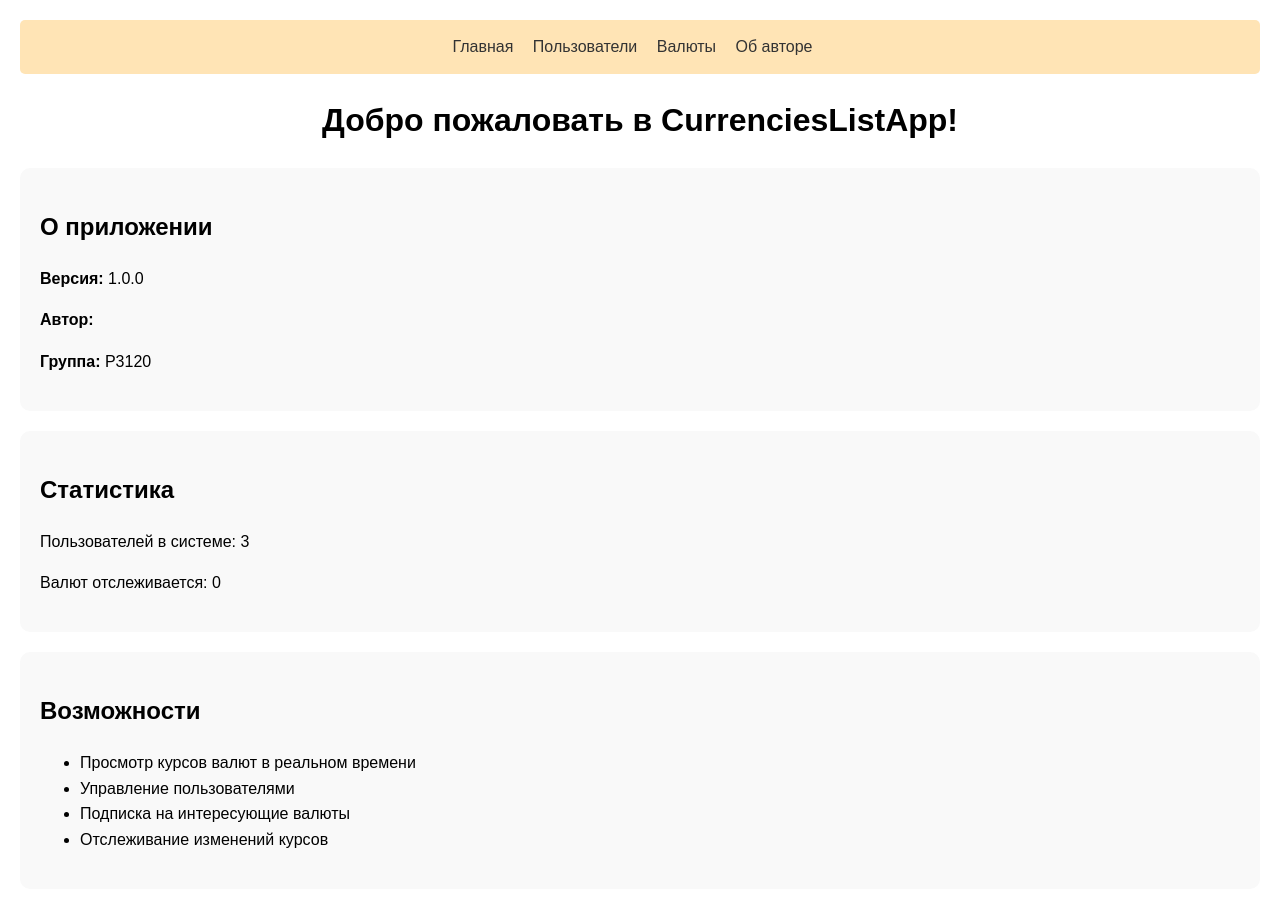
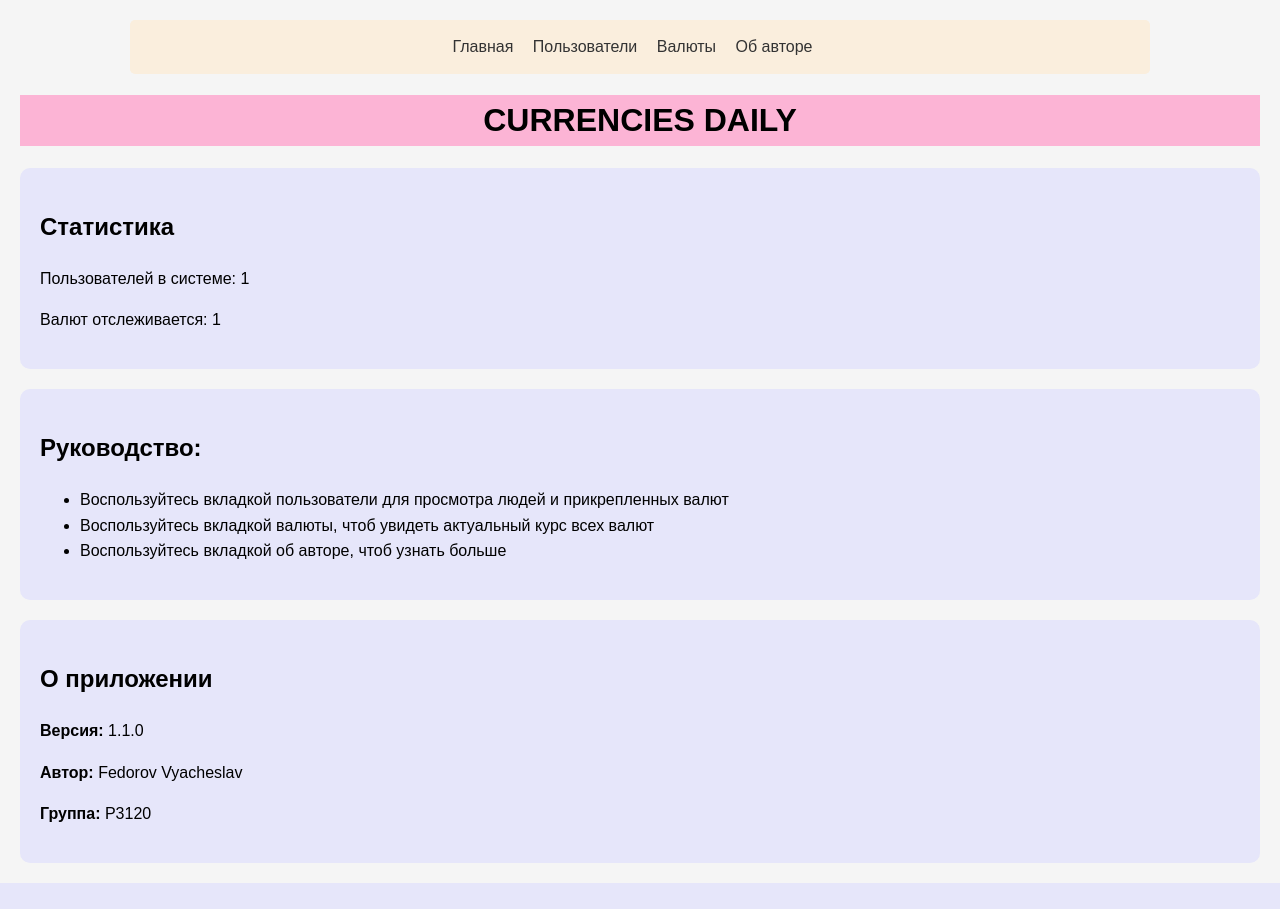
Before and after one commit to nchskl/ITMO_py_lab9, a Python web app: template myapp/templates/index.html in a window 1280 px wide. After the commit the page ends 883 px from the top, so only its background shows below. Run offline with Jinja, Linux system fonts and the light colour scheme; the template is opened without the code that fills it: most values are stand-ins (such as "Sample title", 1, 10 or a date in 2020).

Commit message:
Vyacheslav_Fedorov

```diff
--- a/myapp/templates/index.html
+++ b/myapp/templates/index.html
@@ -7,9 +7,10 @@
             font-family: Arial, sans-serif;
             line-height: 1.6;
             margin: 20px;
+            background-color: #F5F5F5;
         }
         nav {
-            background-color: #f0f0f0;
+            background-color: #fffacd;
             padding: 10px;
             border-radius: 5px;
             margin-bottom: 20px;
@@ -23,7 +24,7 @@
             text-decoration: underline;
         }
         .card {
-            background-color: #f9f9f9;
+            background-color: #e6e6fa;
             padding: 20px;
             border-radius: 10px;
             margin: 20px 0;
@@ -31,36 +32,36 @@
     </style>
 </head>
 <body>
-    <nav style="background-color: #FFE4B5; padding: 14px; text-align: center;">
+    <nav style="color: #ffffff;background-color: #faeedd; padding: 14px; text-align: center; width: 80%; margin: 0 auto;">
         <a href="/">Главная</a>
         <a href="/users">Пользователи</a>
         <a href="/currencies">Валюты</a>
         <a href="/author">Об авторе</a>
     </nav>
 
-    <h1 style="text-align: center;">Добро пожаловать в CurrenciesListApp!</h1>
+    <h1 style="background-color: #fcb4d5; text-align: center;">CURRENCIES DAILY</h1>
+
+    <div class="card">
+        <h2>Статистика</h2>
+        <p>Пользователей в системе: {{total_users}}</p>
+        <p>Валют отслеживается: {{ total_currencies }}</p>
+    </div>
+
+    <div class="card">
+        <h2>Руководство:</h2>
+        <ul>
+            <li>Воспользуйтесь вкладкой пользователи для просмотра людей и прикрепленных валют</li>
+            <li>Воспользуйтесь вкладкой валюты, чтоб увидеть актуальный курс всех валют</li>
+            <li>Воспользуйтесь вкладкой об авторе, чтоб узнать больше</li>
+        </ul>
+    </div>
 
     <div class="card">
         <h2>О приложении</h2>
-        <p><strong>Версия:</strong> 1.0.0</p>
-        <p><strong>Автор:</strong> </p>
+        <p><strong>Версия:</strong> 1.1.0</p>
+        <p><strong>Автор:</strong> Fedorov Vyacheslav </p>
         <p><strong>Группа:</strong> P3120</p>
     </div>
 
-    <div class="card">
-        <h2>Статистика</h2>
-        <p>Пользователей в системе: 3</p>
-        <p>Валют отслеживается: 0</p>
-    </div>
-
-    <div class="card">
-        <h2>Возможности</h2>
-        <ul>
-            <li>Просмотр курсов валют в реальном времени</li>
-            <li>Управление пользователями</li>
-            <li>Подписка на интересующие валюты</li>
-            <li>Отслеживание изменений курсов</li>
-        </ul>
-    </div>
 
 </body></html>
```
Also changed, not shown: myapp/models/user_currency.py (+5 -5 lines), myapp/myapp.py (+52 -8 lines), myapp/templates/author.html (+4 -16 lines), myapp/templates/currencies.html (+4 -3 lines), myapp/templates/user_detail.html (+9 -8 lines), myapp/templates/users.html (+4 -3 lines), 1 other file.
